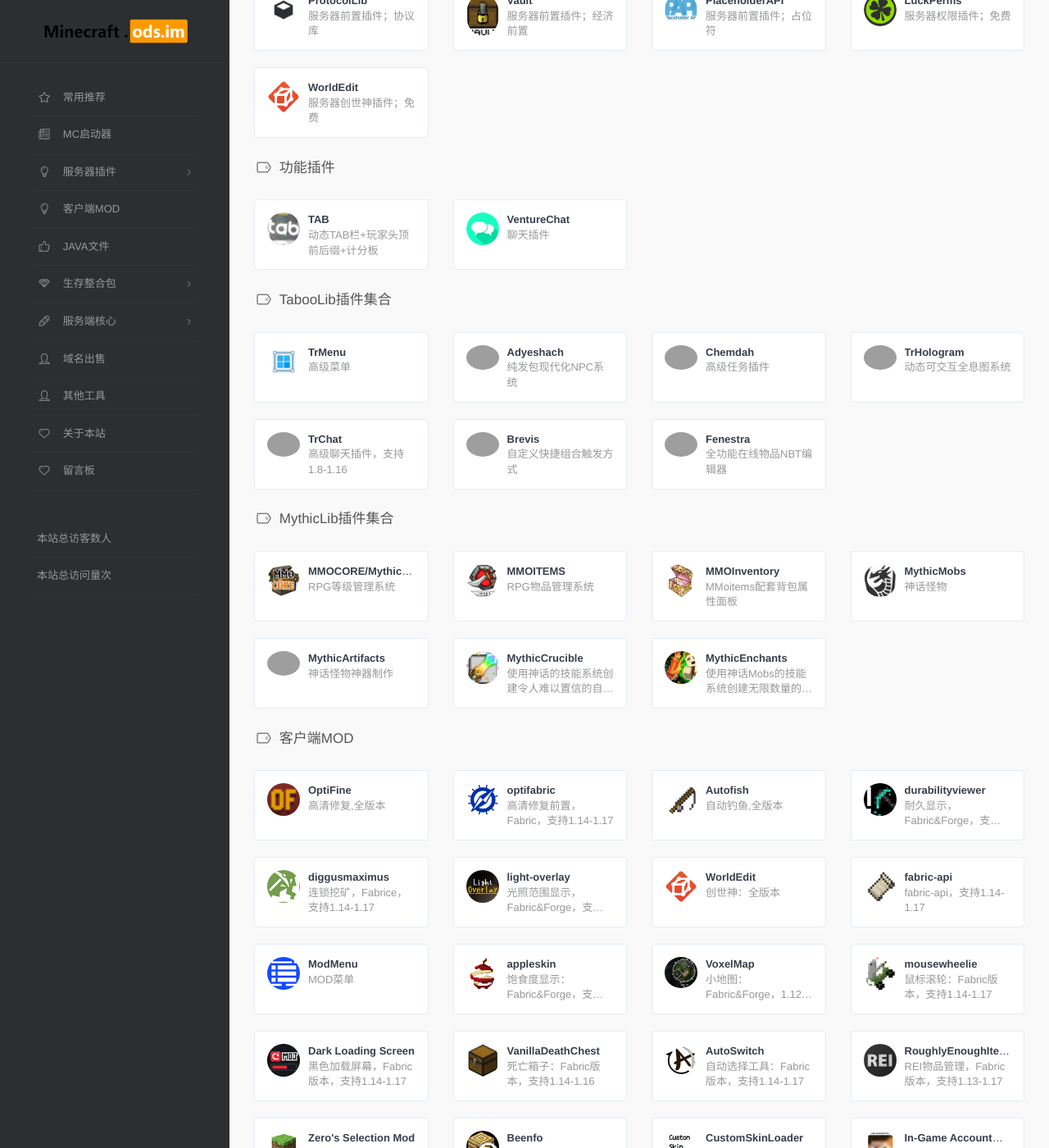
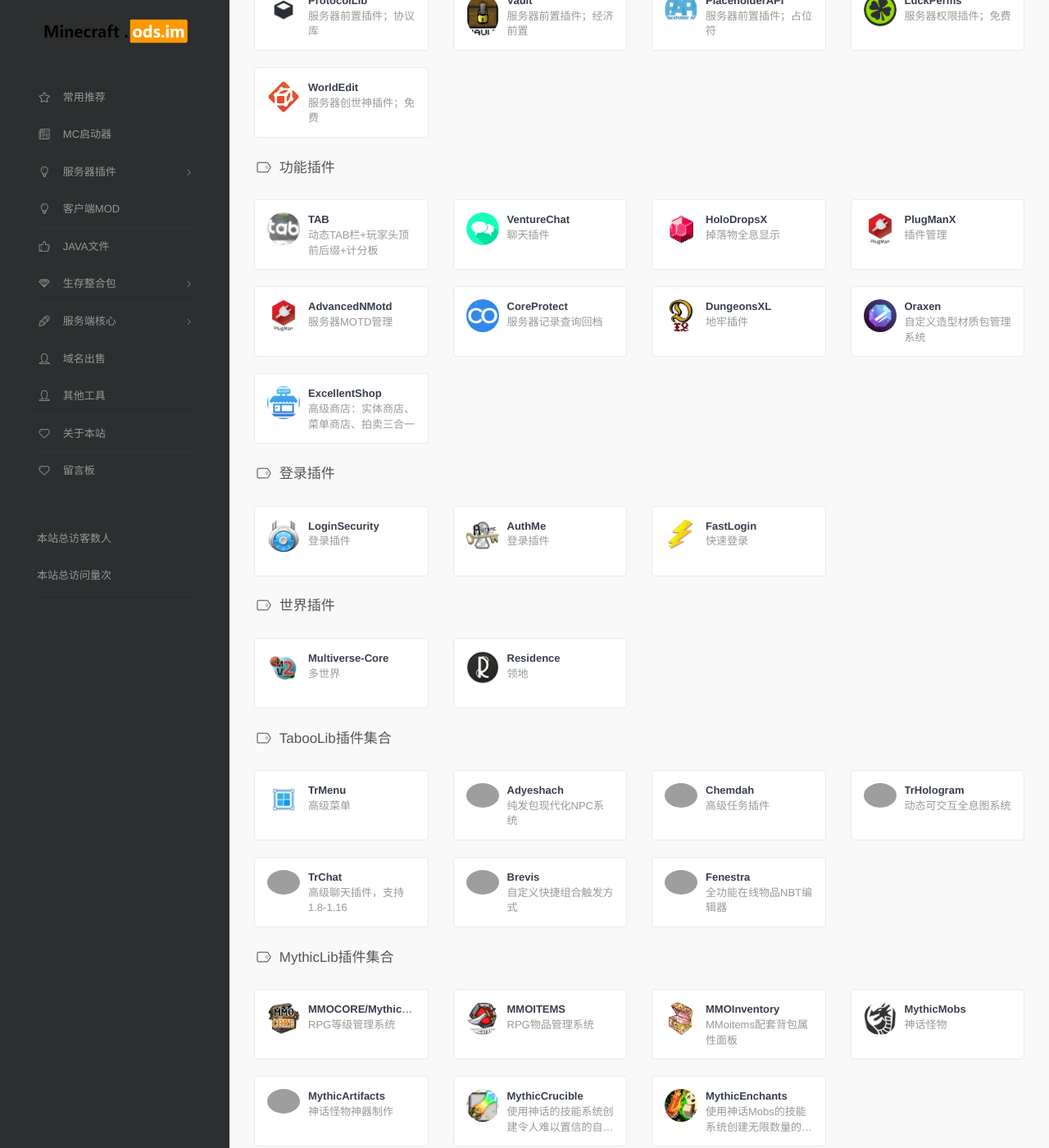
Before and after one commit to vlian5/Minecraft, a Jekyll site: the page built from index.html, in a window 1280 px wide and 1400 px high, scrolled down 650 px. Shown: the whole window at 82% size. Built offline with Jekyll 4.4.1, drawn with Linux system fonts in a browser that asks for light colours; comment, search, counter and statistics services are not loaded; grey boxes are pictures that could not be loaded.

Commit message:
update plugins

```diff
--- a/_data/Minecraft.yml
+++ b/_data/Minecraft.yml
@@ -88,6 +88,58 @@
           logo: /assets/images/logos/VentureChat.jpg
           url: https://www.spigotmc.org/resources/venturechat.771/
           description: 聊天插件
+        - title: HoloDropsX
+          logo: /assets/images/logos/HoloDropsX.jpg
+          url: https://www.spigotmc.org/resources/85519/
+          description: 掉落物全息显示
+        - title: PlugManX
+          logo: /assets/images/logos/PlugManX.jpg
+          url: https://www.spigotmc.org/resources/plugmanx.88135/
+          description: 插件管理
+        - title: AdvancedNMotd
+          logo: /assets/images/logos/PlugManX.jpg
+          url: https://www.spigotmc.org/resources/advancednmotd-let-your-motd-smile.58677/
+          description: 服务器MOTD管理
+        - title: CoreProtect
+          logo: /assets/images/logos/CoreProtect.jpg
+          url: https://www.spigotmc.org/resources/coreprotect.8631/
+          description: 服务器记录查询回档
+        - title: DungeonsXL
+          logo: /assets/images/logos/DungeonsXL.jpg
+          url: https://www.spigotmc.org/resources/dungeonsxl.9488
+          description: 地牢插件
+        - title: Oraxen
+          logo: /assets/images/logos/Oraxen.jpg
+          url: https://www.spigotmc.org/resources/72448/
+          description: 自定义造型材质包管理系统
+        - title: ExcellentShop
+          logo: /assets/images/logos/ExcellentShop.jpg
+          url: https://www.spigotmc.org/resources/50696/
+          description: 高级商店：实体商店、菜单商店、拍卖三合一
+    - name: 登录插件
+      links:
+        - title: LoginSecurity
+          logo: /assets/images/logos/LoginSecurity.jpg
+          url: https://www.spigotmc.org/resources/loginsecurity.19362
+          description: 登录插件
+        - title: AuthMe
+          logo: /assets/images/logos/AuthMe.jpg
+          url: https://www.spigotmc.org/resources/authmereloaded.6269/
+          description: 登录插件
+        - title: FastLogin
+          logo: /assets/images/logos/FastLogin.jpg
+          url: https://www.spigotmc.org/resources/fastlogin.14153/
+          description: 快速登录
+    - name: 世界插件
+      links:
+        - title: Multiverse-Core
+          logo: /assets/images/logos/Multiverse-core.jpg
+          url: https://www.spigotmc.org/resources/multiverse-core.390/
+          description: 多世界
+        - title: Residence
+          logo: /assets/images/logos/Residence.jpg
+          url: https://www.spigotmc.org/resources/residence-1-7-10-up-to-1-17.11480/
+          description: 领地
     - name: TabooLib插件集合
       links:
         - title: TrMenu
```
Also changed, not shown: assets/images/logos/AdvancedNMotd.jpg (added), assets/images/logos/AuthMe.jpg (added), assets/images/logos/CoreProtect.jpg (added), assets/images/logos/DungeonsXL.jpg (added), assets/images/logos/ExcellentShop.jpg (added), assets/images/logos/FastLogin.jpg (added), assets/images/logos/HoloDropsX.jpg (added), assets/images/logos/LoginSecurity.jpg (added), assets/images/logos/Multiverse-core.jpg (added), assets/images/logos/Oraxen.jpg (added), assets/images/logos/PlugManX.jpg (added), assets/images/logos/Residence.jpg (added).
